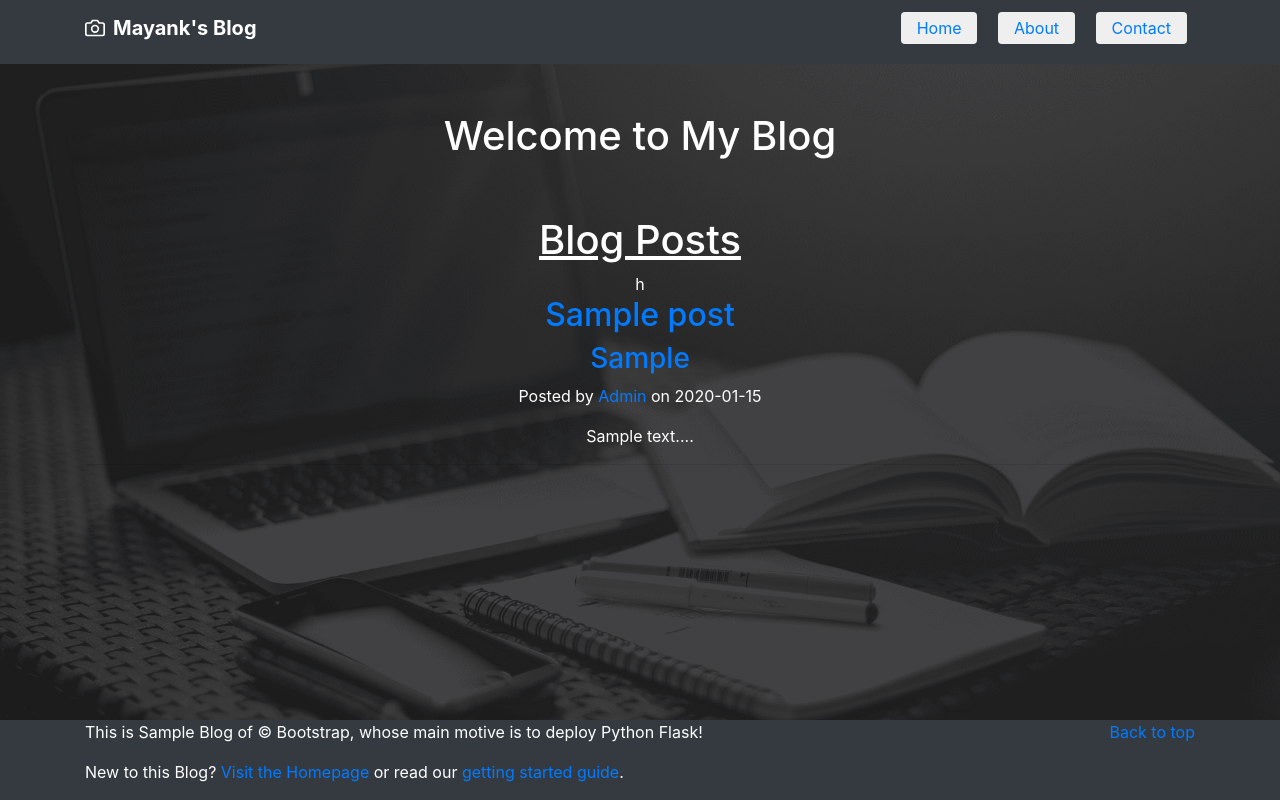
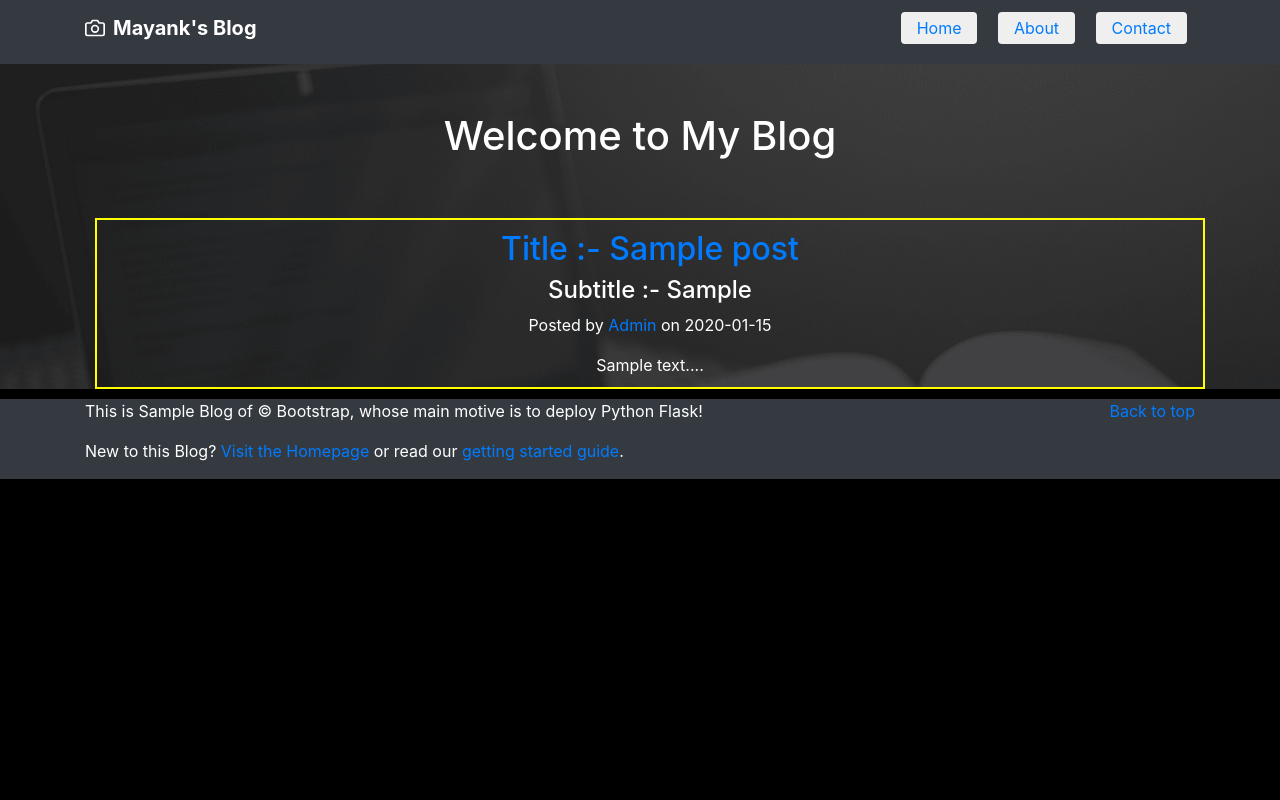
Before and after one commit to Mayank-Khurmai/Python-Blog-with-Flask, a Flask app: page / in a window 1280 px wide. Run offline with Flask 2, Linux system fonts and the light colour scheme; tables that the repository leaves empty hold one stand-in row (values such as "Sample post"); some libraries are stand-ins or nearby versions.

Commit message:
Fetching Posts from Databse

```diff
--- a/static/css/main.css
+++ b/static/css/main.css
@@ -5,6 +5,7 @@
 body{
     margin: 0px;
     padding: 0px;
+    background-color: black;
 }
 
 header{
@@ -14,11 +15,19 @@ header{
 
 .main-body{
     width: 100%;
-    height: 82vh;
+    height: fit-content;
     background-image: url("../images/blog-background.png");
     background-size: cover;
     margin: 0px;
     color: white;
+}
+
+.post-layout{
+    width: 100%;
+    height: fit-content;
+    border: 2px solid yellow;
+    margin: 10px;
+    padding: 10px;
 }
 
 .main-div{
--- a/templates/home.html
+++ b/templates/home.html
@@ -3,27 +3,16 @@
 
 <h1 class="p-5">{{param['blog_title']}}</h1>
 
-<h1><u>Blog Posts</u></h1>
-
-
 {% for post in posts %}
-          <div class="post-preview">
-              h
-            <a href="/post/{{post.slug}}">
-              <h2 class="post-title">{{ post.title }}
-
-              </h2>
-              <h3 class="post-subtitle">
-                {{post.tagline}}
-              </h3>
-            </a>
-            <p class="post-meta">Posted by
-              <a href="#">Admin</a>
-              on {{post.date}}</p>
-          </div>
-          {{post.content[0:143]}}...
-          <hr>
-</li></a>
-          {% endfor %}
+          <div class="post-layout">
+                <a href="/post/{{post.slug}}">
+                    <h2> Title :-  {{ post.title }} </h2>
+                </a>
+                    <h4> Subtitle :-  {{post.tagline}} </h4>
+                <p class="post-meta">Posted by
+                <a href="#">Admin</a> on {{post.date}}</p>
+            {{post.content[0:300]}}...
+            </div>
+{% endfor %}
 
 {% endblock %}
```
